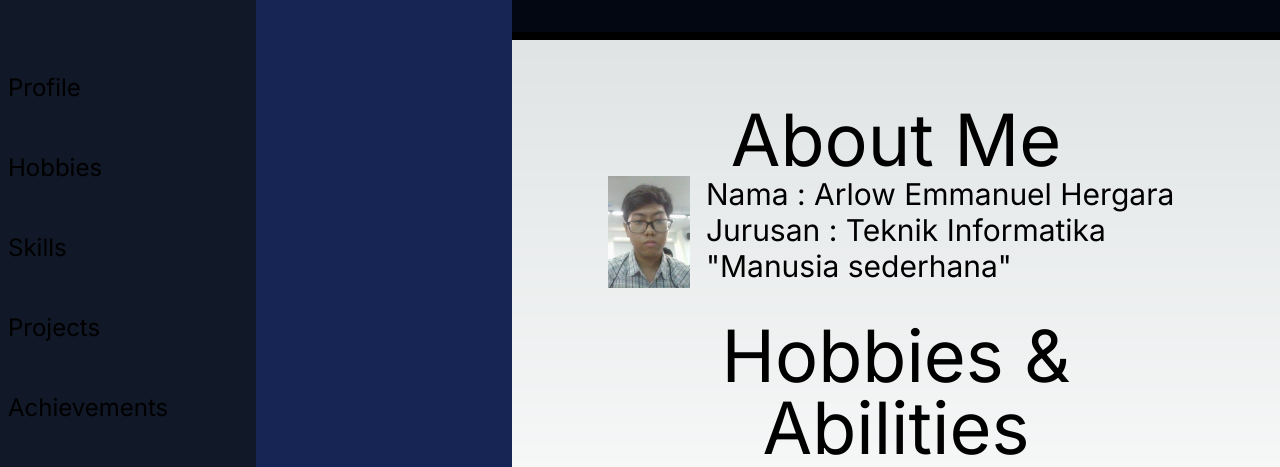
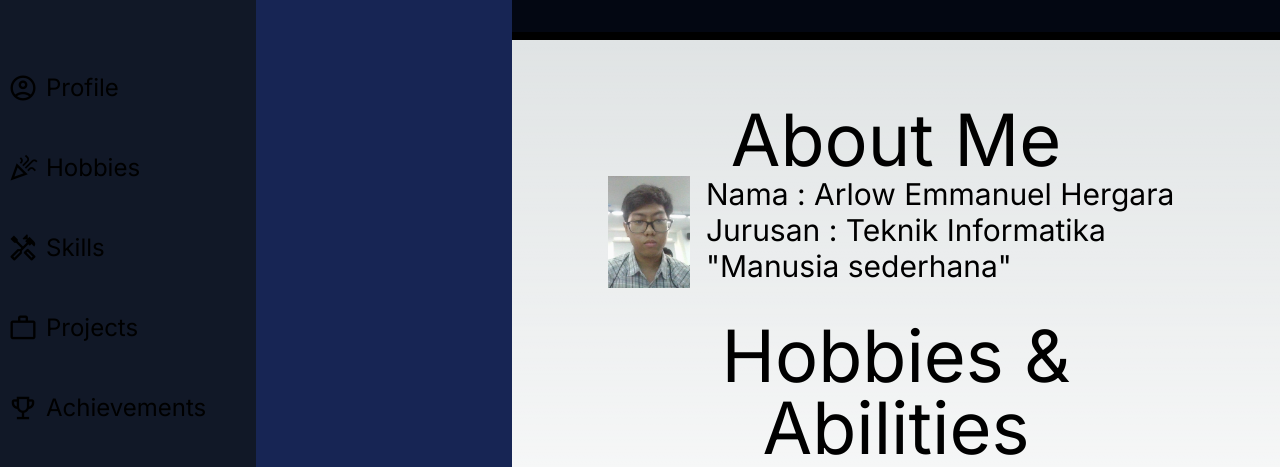
Before and after one commit to Arlow5761/sparta-portfolio, a Next.js app: page / in a window 1280 px wide. Shown: the part 152-619 px from the top of the page. Built offline with nearby package versions, Linux system fonts and the light colour scheme.

Commit message:
feat: add icons to navigation links

```diff
--- a/app/navigationlinks.tsx
+++ b/app/navigationlinks.tsx
@@ -6,35 +6,42 @@ import Image from "next/image";
 class LinkType {
     name: string = "";
     address: string = "";
+    icon: string = "";
 }
 
 export const links : LinkType[] = [
     {
         name: "Profile",
-        address: "/"
+        address: "/",
+        icon: "account_circle"
     },
     {
         name: "Hobbies",
-        address: "/hobbies"
+        address: "/hobbies",
+        icon: "celebration"
     },
     {
         name: "Skills",
-        address: "/skills"
+        address: "/skills",
+        icon: "handyman"
     },
     {
         name: "Projects",
-        address: "/projects"
+        address: "/projects",
+        icon: "work"
     },
     {
         name: "Achievements",
-        address: "/achievements"
+        address: "/achievements",
+        icon: "trophy"
     }
 ];
 
 function NavigationLink(link : LinkType) {
     return (
         <div className="flex flex-row text-2xl text-center items-center h-20 max-w-80 p-2 landscape:text-left">
-            <Link href={link.address} className="flex flex-row items-center" >
+            <Link href={link.address} className="flex flex-row items-center gap-2" >
+                <span className="material-symbols-outlined text-3xl">{link.icon}</span>
                 {link.name}
             </Link>
         </div>
```
